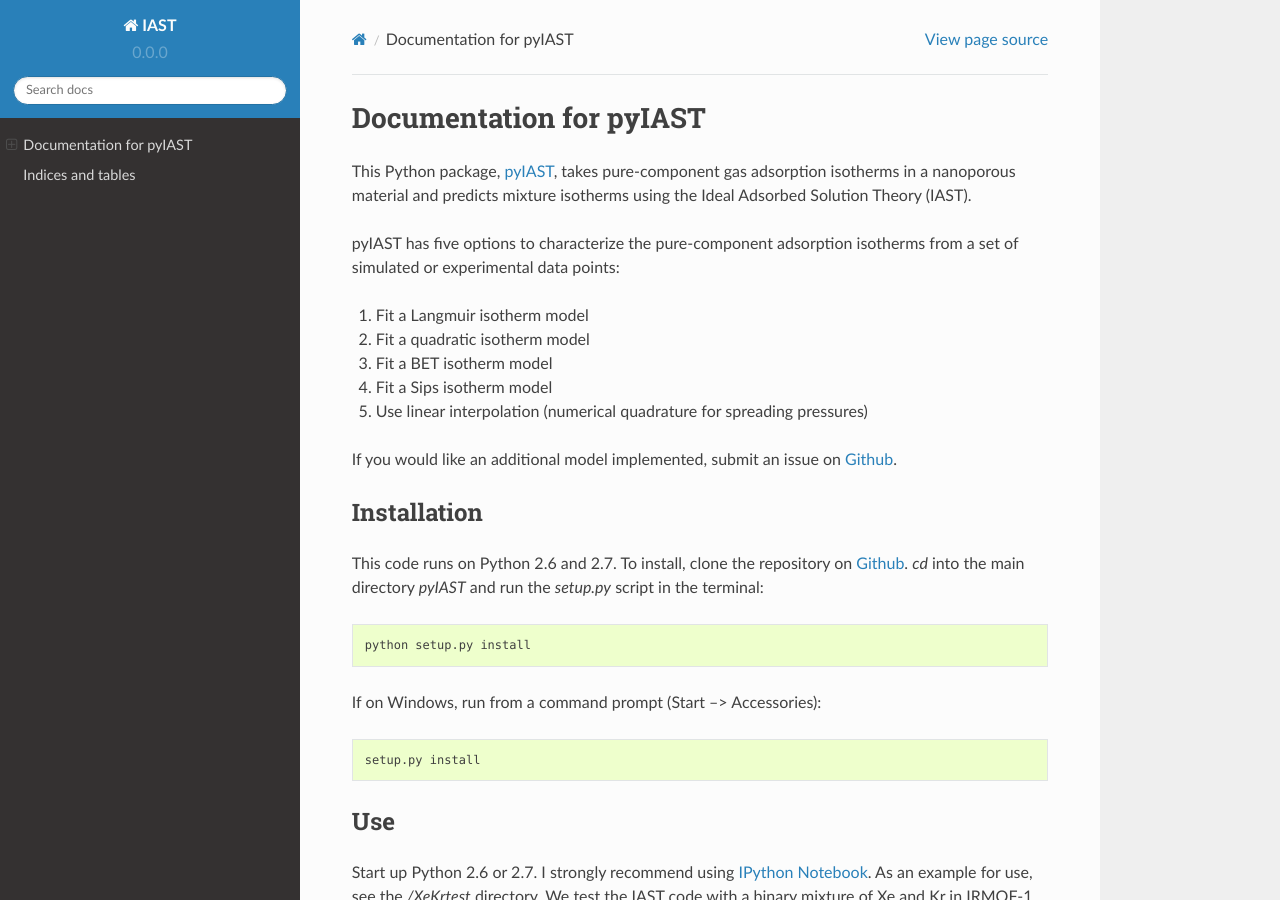
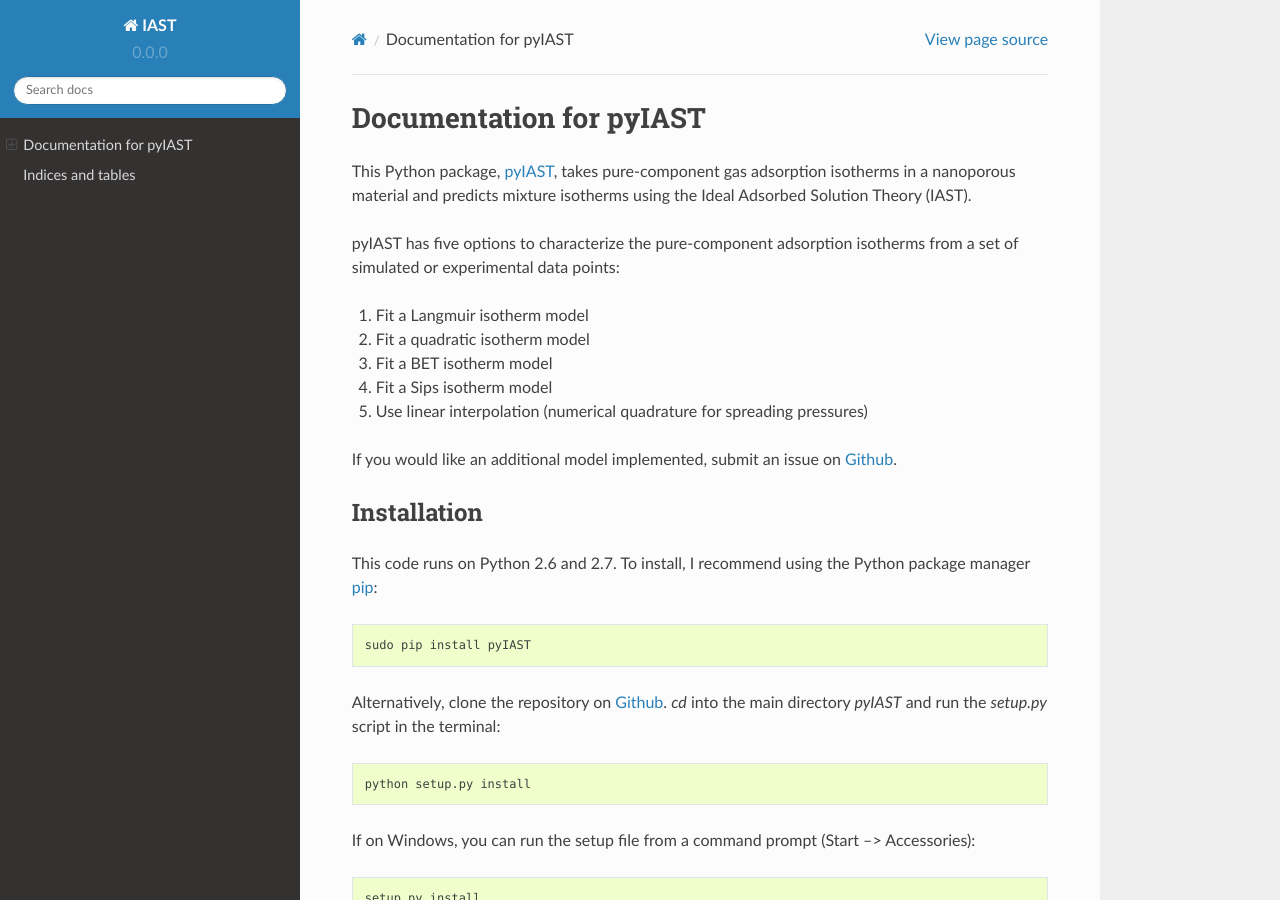
Before and after one commit to CorySimon/pyIAST, a Sphinx documentation site: the page built from docs/index.rst, in a window 1280 px wide and 900 px high. Built offline with Sphinx 7.4.7 and the Read the Docs theme 2.0.0, drawn with Linux system fonts in a browser that asks for light colours.

Commit message:
pip for installation recommended

```diff
--- a/docs/index.rst
+++ b/docs/index.rst
@@ -22,13 +22,19 @@
 Installation
 ============
 
-This code runs on Python 2.6 and 2.7. To install, clone the repository on `Github <https://github.com/CorySimon/pyIAST>`_. `cd` into the main directory `pyIAST` and run the `setup.py` script in the terminal:
+This code runs on Python 2.6 and 2.7. To install, I recommend using the Python package manager `pip <https://pypi.python.org/pypi/pip?>`_:
+
+.. code-block:: bash
+
+   sudo pip install pyIAST
+
+Alternatively, clone the repository on `Github <https://github.com/CorySimon/pyIAST>`_. `cd` into the main directory `pyIAST` and run the `setup.py` script in the terminal:
 
 .. code-block:: bash
 
    python setup.py install
 
-If on Windows, run from a command prompt (Start --> Accessories):
+If on Windows, you can run the setup file from a command prompt (Start --> Accessories):
 
 .. code-block:: bash
 
```
